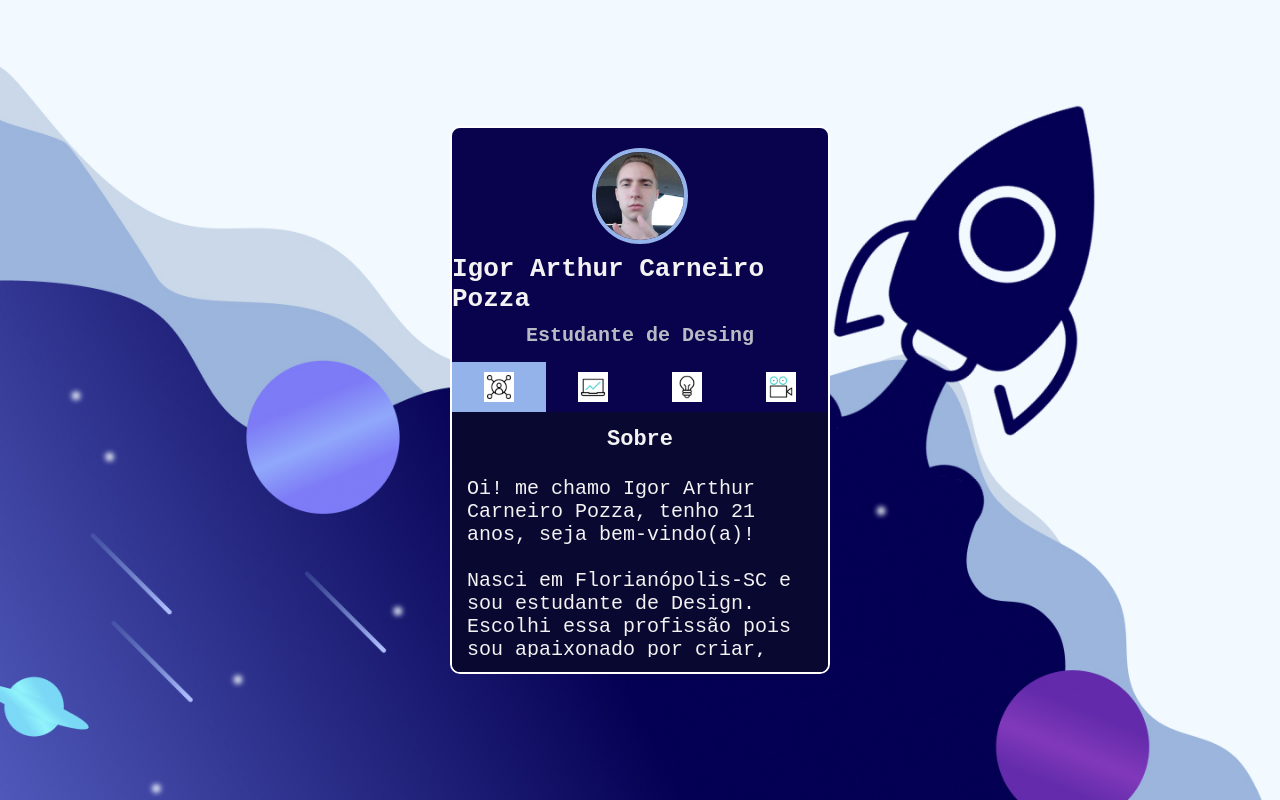
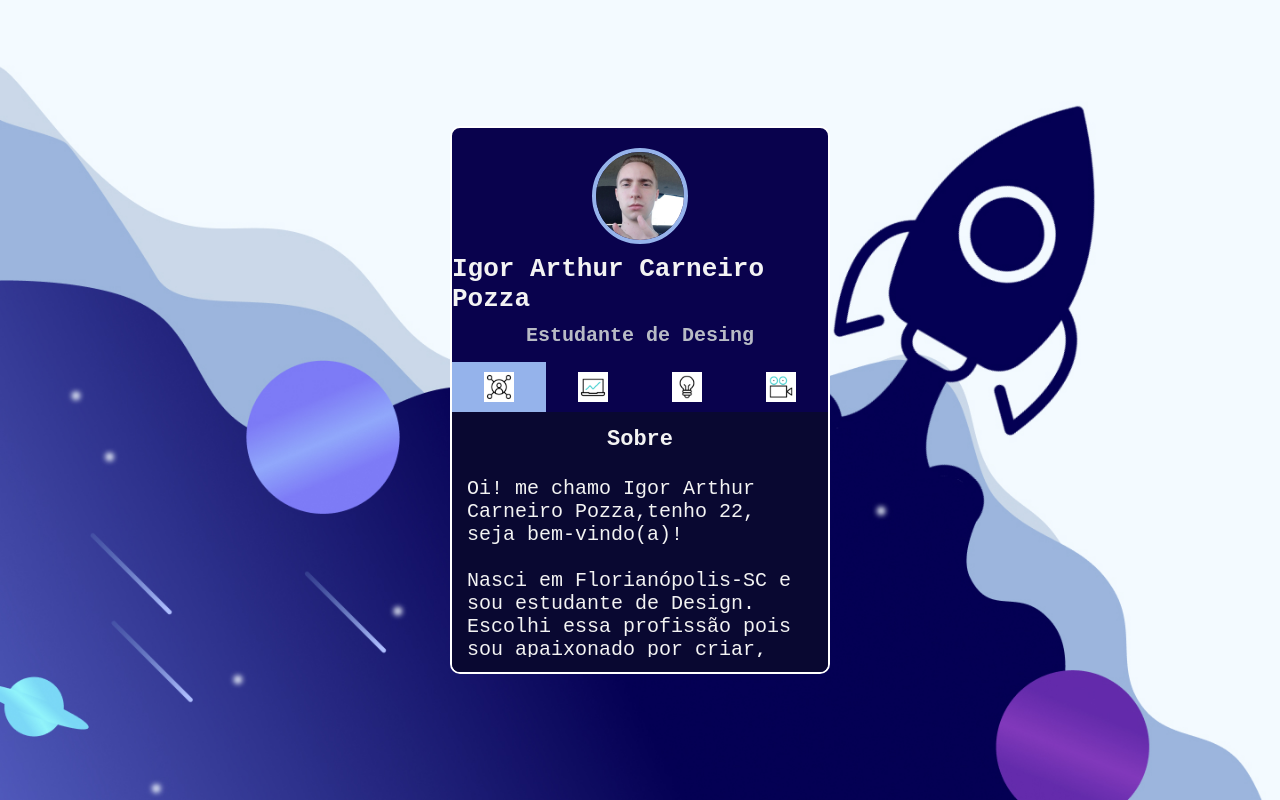
Before and after one commit to NIKANRAX/Portf-lio-igor, a plain HTML site: page index.html in a window 1280 px wide. Drawn offline with Linux system fonts and the light colour scheme.

Commit message:
Incluido código

```diff
--- a/index.html
+++ b/index.html
@@ -46,7 +46,7 @@
                     <h3 class="sub-titulo">Sobre</h3>
 
                     <div class="descricao">
-                        <p>Oi! me chamo Igor Arthur Carneiro Pozza, tenho 21 anos, seja bem-vindo(a)!
+                        <p>Oi! me chamo Igor Arthur Carneiro Pozza,tenho 22, seja bem-vindo(a)!
                         </p>
                         <br>
                         <p>
```
